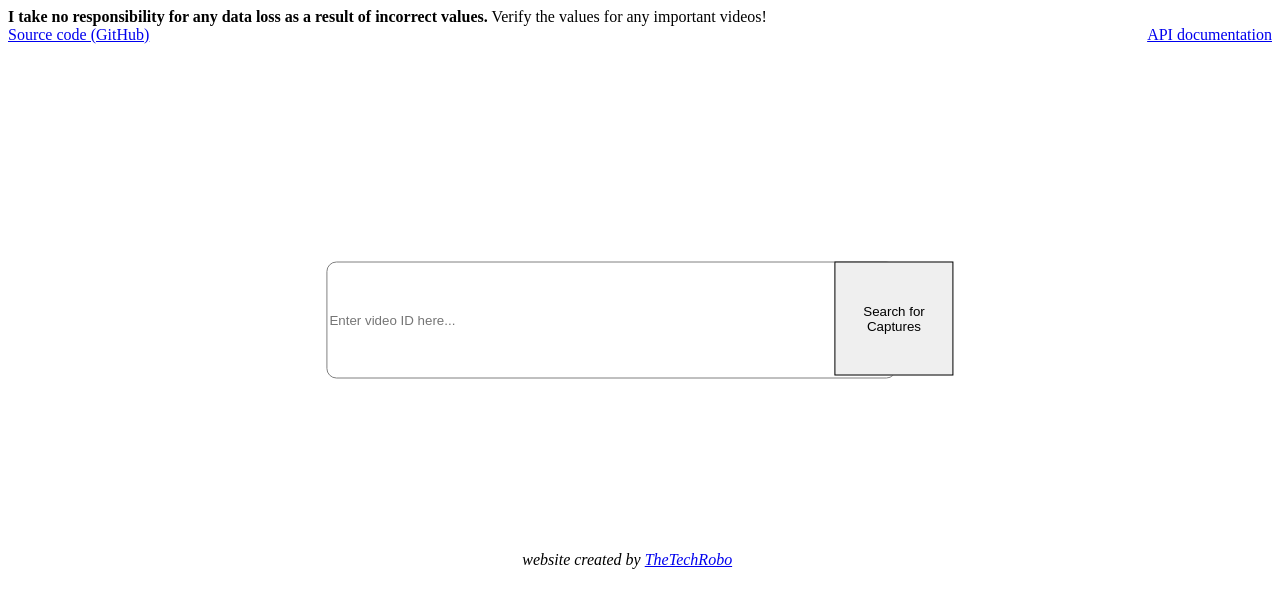
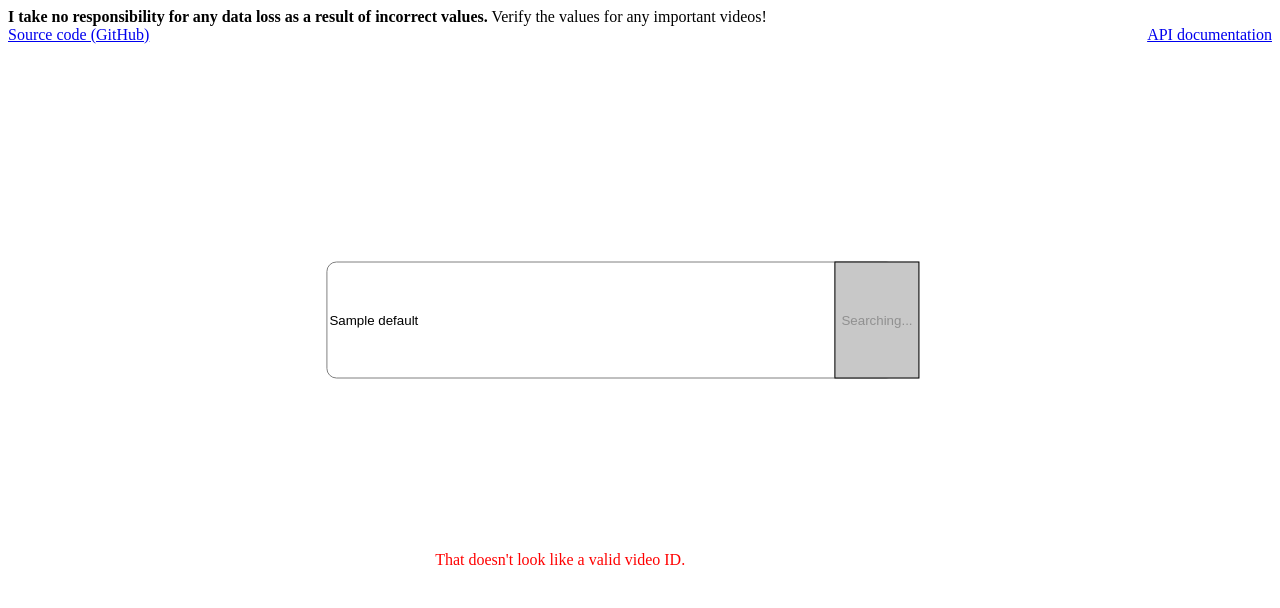
Before and after one commit to TheTechRobo/youtubevideofinder, a Flask app: template templates/init.html in a window 1280 px wide. Shown: the top 608 px of the page. Run offline with Flask 2, Linux system fonts and the light colour scheme; the template is opened without the code that fills it: most values are stand-ins (such as "Sample title", 1, 10 or a date in 2020).

Commit message:
Minor changes

```diff
--- a/app.py
+++ b/app.py
@@ -1,4 +1,4 @@
-from flask import Flask, render_template
+from flask import Flask, render_template, request
 
 import lostmediafinder
 
@@ -36,7 +36,8 @@ async def index():
     """
     Shows the landing page
     """
-    return render_template("init.html")
+    default = request.args.get("q") or ""
+    return render_template("init.html", default=default)
 
 def parse_changelog(changelog):
     """
--- a/templates/init.html
+++ b/templates/init.html
@@ -39,7 +39,7 @@ input {
   border: 1px solid grey;
 }
 button {
-  max-height: 150px;
+  height: 100%;
   max-width: 150px;
   position: absolute;
   top: 0;
@@ -47,6 +47,11 @@ button {
   padding-top: 41px;
   padding-bottom: 41px;
   border: 1px solid black;
+}
+
+button[disabled] {
+  background-color: rgba(200, 200, 200, 1);
+  cursor: not-allowed;
 }
 
 :focus {
@@ -119,9 +124,9 @@ button {
                         return response.json();
                       })
           .then((data) => {
-                  if (data === null) {
-                    return;
-                  }
+            if (data === null) {
+              return;
+            }
             let write = "<ul>";
             let keys = data.keys;
             keys.forEach((wbm) => {
@@ -158,9 +163,15 @@ button {
           .catch((e) => {
               document.getElementById("data").innerHTML = '<span class="red" style="background-color: #FFFFFF;">an error occured - check your internet connection</span>';
               throw (e);
+          })
+          .finally(() => {
+            document.getElementById("but").disabled = false;
+            document.getElementById("but").innerHTML = "Search for Captures";
           });
         }
       function finishWrpa(data) {
+              document.getElementById("but").disabled = true;
+              document.getElementById("but").innerHTML = "Searching...";
               try {
                 return finish(data);
               }
@@ -184,7 +195,7 @@ button {
     </noscript>
     <div id="contenu">
       <form onsubmit="finishWrpa(document.getElementById('texting').value); return false;">
-        <input type="text" id="texting" placeholder="Enter video ID here..."/>
+        <input type="text" id="texting" placeholder="Enter video ID here..." value="{{default}}"/>
         <button action="submit" id="but" class="btn btn-primary">Search for Captures</button>
       </form>
       <span id="int"></span>
@@ -199,3 +210,8 @@ button {
     <a href="/api" style="float:right;">API documentation</a>
   </body>
 </html>
+{% if default %}
+    <script>
+      finishWrpa("{{default}}");
+    </script>
+{% endif %}
```
